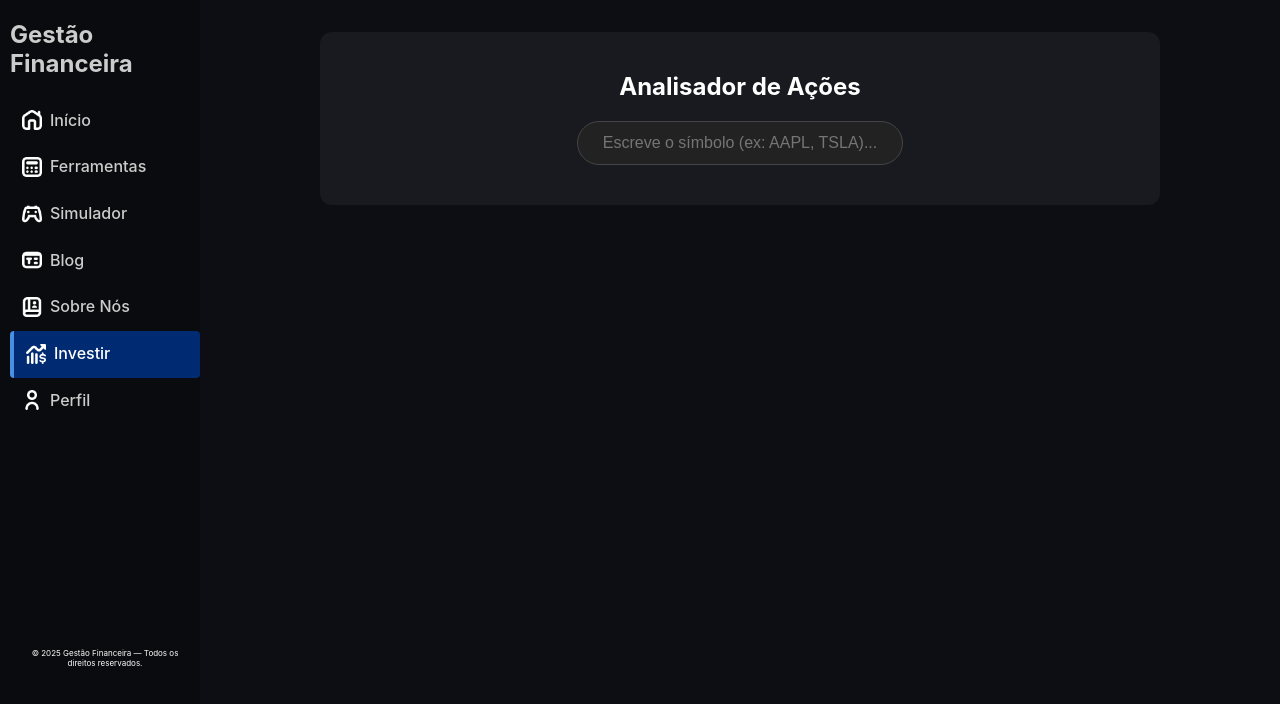
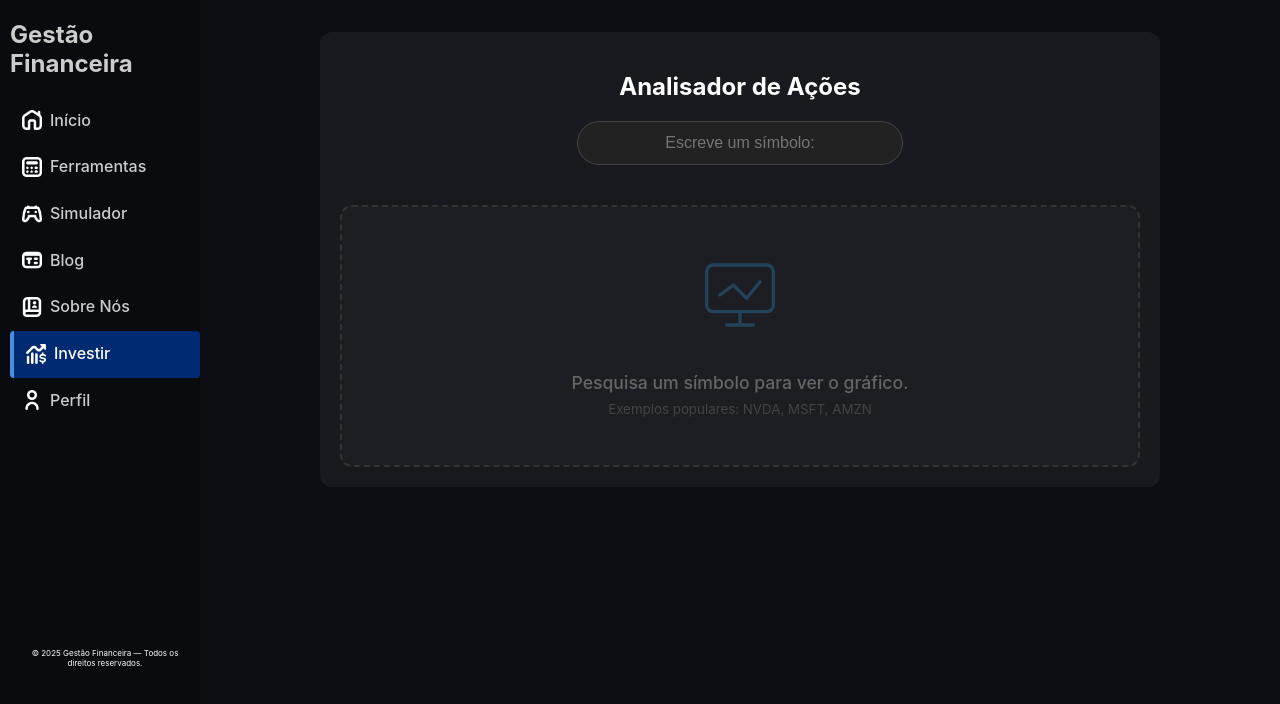
Before and after one commit to LUKOM-rgb/PW, a Vue app in the folder gestão-financeira/: page /investir in a window 1280 px wide. Shown: the top 704 px of the page. Built offline with nearby package versions, Linux system fonts and the light colour scheme; sample sign-in values are in the browser's storage.

Commit message:
fixes and adjust layout

```diff
--- a/gestão-financeira/db.json
+++ b/gestão-financeira/db.json
@@ -4,10 +4,10 @@
       "id": "admin",
       "password": "Adamastor123",
       "name": "admin",
-      "xp": 100000150,
+      "xp": 100000200,
       "level": "ADAMASTOR",
       "stats": {
-        "quiz_win": 103,
+        "quiz_win": 104,
         "calc_budget": 100,
         "calc_total": 107,
         "news_search": 100,
@@ -45,8 +45,8 @@
         }
       ],
       "simulador": {
-        "lastDate": "2026-01-19",
-        "plays": 0
+        "lastDate": "2026-01-24",
+        "plays": 1
       }
     },
     {
@@ -197,24 +197,27 @@
     },
     {
       "id": "99f6",
-      "name": "Lukinhass",
+      "name": "Lukinhas",
       "password": "1234567",
-      "xp": 0,
-      "level": 1,
+      "xp": 250,
+      "level": 2,
       "stats": {
-        "quiz_win": 0,
+        "quiz_win": 2,
         "calc_budget": 0,
         "calc_total": 0,
         "news_search": 0,
         "news_fav": 0,
-        "stock_search": 0,
+        "stock_search": 6,
         "types_used": []
       },
-      "conquistas": [],
+      "conquistas": [
+        "stock_search_5",
+        "quiz_first_win"
+      ],
       "favoritos": [],
       "simulador": {
-        "lastDate": null,
-        "plays": 0
+        "lastDate": "2026-01-24",
+        "plays": 2
       }
     }
   ]
--- a/gestão-financeira/src/assets/styles.css
+++ b/gestão-financeira/src/assets/styles.css
@@ -562,3 +562,50 @@ th {
   color: #2c3e50;
   font-size: 1.1rem;
 }
+
+/* Container que cobre a área (Overlay) */
+.loading-overlay {
+  display: flex;
+  justify-content: center;
+  align-items: center;
+  padding: 40px 0;
+  width: 100%;
+  min-height: 200px; /* Garante altura mínima para não "saltar" */
+}
+
+.spinner-container {
+  display: flex;
+  flex-direction: column;
+  align-items: center;
+  gap: 15px;
+}
+
+/* O círculo animado */
+.spinner {
+  width: 50px;
+  height: 50px;
+  border: 4px solid rgba(52, 152, 219, 0.3); /* Cor de fundo suave */
+  border-radius: 50%;
+  border-top-color: #3498db; /* Cor principal a girar */
+  animation: spin 1s ease-in-out infinite;
+  box-shadow: 0 0 10px rgba(52, 152, 219, 0.5); /* Brilho subtil */
+}
+
+/* O texto por baixo */
+.spinner-container p {
+  color: #a8d5e2;
+  font-size: 1.1rem;
+  font-weight: 500;
+  animation: pulse 1.5s infinite ease-in-out;
+}
+
+/* Animação de rotação */
+@keyframes spin {
+  to { transform: rotate(360deg); }
+}
+
+/* Animação de pulsação do texto */
+@keyframes pulse {
+  0%, 100% { opacity: 0.6; }
+  50% { opacity: 1; }
+}
--- a/gestão-financeira/src/components/InvestirPesquisa.vue
+++ b/gestão-financeira/src/components/InvestirPesquisa.vue
@@ -5,13 +5,19 @@
     <div class="search-box">
       <input
         v-model="termo"
-        placeholder="Escreve o símbolo (ex: AAPL, TSLA)..."
+        placeholder="Escreve um símbolo:"
         class="search-input"
       />
       <span v-if="aDigitar" class="typing-indicator">Wait...</span>
     </div>
 
-    <div v-if="acoesStore.aCarregar" class="loading">A carregar dados...</div>
+    <div v-if="acoesStore.aCarregar" class="loading-overlay">
+  <div class="spinner-container">
+    <div class="spinner"></div>
+    <p>A carregar o grafico...</p>
+  </div>
+</div>
+
     <div v-if="acoesStore.erro" class="error">{{ acoesStore.erro }}</div>
 
     <div v-if="!acoesStore.aCarregar && acoesStore.dadosAcao.length > 0" class="results-area">
@@ -40,6 +46,20 @@
         </table>
       </div>
     </div>
+
+    <div v-else-if="!acoesStore.aCarregar && !acoesStore.erro" class="empty-state">
+      <div class="empty-icon">
+        <svg xmlns="http://www.w3.org/2000/svg" viewBox="0 0 24 24" fill="none" stroke="currentColor" stroke-width="1" stroke-linecap="round" stroke-linejoin="round">
+          <rect x="2" y="3" width="20" height="14" rx="2" ry="2"></rect>
+          <line x1="8" y1="21" x2="16" y2="21"></line>
+          <line x1="12" y1="17" x2="12" y2="21"></line>
+          <polyline points="6 12 10 9 14 13 18 8"></polyline>
+        </svg>
+      </div>
+      <p>Pesquisa um símbolo para ver o gráfico.</p>
+      <small>Exemplos populares: NVDA, MSFT, AMZN</small>
+    </div>
+
   </div>
 </template>
 
@@ -55,23 +75,31 @@ export default {
     return {
       termo: '',
       chartInstance: null,
-      timer: null,      // Para guardar o temporizador
-      aDigitar: false   // Para mostrar efeito visual
+      timer: null,
+      aDigitar: false
     }
   },
   computed: {
     ...mapStores(usarStoreAcoes, usarStoreAuth)
   },
   watch: {
-    // Vigia o campo de pesquisa
     termo(novoValor) {
-      clearTimeout(this.timer); // Cancela a pesquisa anterior se ainda estiveres a escrever
-      this.acoesStore.erro = null; // Limpa erros antigos
+      clearTimeout(this.timer);
+      this.acoesStore.erro = null;
+
+      // Se o utilizador apagar o texto, limpamos os dados antigos para mostrar a imagem padrão
+      if (!novoValor) {
+          this.acoesStore.dadosAcao = [];
+          if (this.chartInstance) {
+              this.chartInstance.destroy();
+              this.chartInstance = null;
+          }
+          this.aDigitar = false;
+          return;
+      }
 
       if (novoValor && novoValor.length > 1) {
         this.aDigitar = true;
-
-        // Espera 800ms (quase 1 segundo) após parares de escrever
         this.timer = setTimeout(() => {
           this.pesquisar();
           this.aDigitar = false;
@@ -87,11 +115,12 @@ export default {
 
       await this.acoesStore.buscarAcao(this.termo);
 
-      // Se encontrou dados válidos
       if (!this.acoesStore.erro && this.acoesStore.dadosAcao.length > 0) {
-        this.renderChart();
+        // Usamos $nextTick para garantir que o HTML do gráfico existe antes de desenhar
+        this.$nextTick(() => {
+            this.renderChart();
+        });
 
-        // Gamificação: Só dá XP se for uma pesquisa válida
         if (this.authStore.user) {
              this.authStore.incrementarEstatistica('stock_search');
         }
@@ -113,17 +142,25 @@ export default {
             label: 'Preço de Fecho',
             data: dadosGrafico.map(d => d.close),
             borderColor: '#3498db',
-            backgroundColor: 'rgba(52, 152, 219, 0.2)',
+            backgroundColor: (context) => {
+              const ctx = context.chart.ctx;
+              const gradient = ctx.createLinearGradient(0, 0, 0, 300);
+              gradient.addColorStop(0, 'rgba(52, 152, 219, 0.4)');
+              gradient.addColorStop(1, 'rgba(52, 152, 219, 0.0)');
+              return gradient;
+            },
             fill: true,
-            tension: 0.3
+            tension: 0.3,
+            pointRadius: 2
           }]
         },
         options: {
           responsive: true,
-          plugins: { legend: { labels: { color: 'white' } } },
+          maintainAspectRatio: false,
+          plugins: { legend: { display: false } },
           scales: {
-            y: { ticks: { color: '#ccc' }, grid: { color: '#444' } },
-            x: { ticks: { color: '#ccc' }, grid: { display: false } }
+            y: { ticks: { color: '#888' }, grid: { color: '#333' } },
+            x: { ticks: { color: '#888' }, grid: { display: false } }
           }
         }
       });
@@ -131,3 +168,45 @@ export default {
   }
 }
 </script>
+
+<style scoped>
+/* Adicione isto ao seu CSS */
+.empty-state {
+  display: flex;
+  flex-direction: column;
+  align-items: center;
+  justify-content: center;
+  padding: 3rem 1rem;
+  color: #666;
+  text-align: center;
+  border: 2px dashed #333; /* Borda tracejada para dar aspeto de placeholder */
+  border-radius: 12px;
+  margin-top: 20px;
+  background: rgba(255, 255, 255, 0.02);
+}
+
+.empty-icon svg {
+  width: 80px;
+  height: 80px;
+  margin-bottom: 1rem;
+  opacity: 0.3; /* Deixa o ícone subtil */
+  color: #3498db;
+}
+
+.empty-state p {
+  font-size: 1.1rem;
+  margin-bottom: 0.5rem;
+  font-weight: 500;
+}
+
+.empty-state small {
+  color: #444;
+}
+
+/* Garante que o container do gráfico tem altura fixa */
+.chart-wrapper {
+  position: relative;
+  height: 300px;
+  width: 100%;
+}
+</style>
--- a/gestão-financeira/src/views/BlogView.vue
+++ b/gestão-financeira/src/views/BlogView.vue
@@ -17,7 +17,12 @@
       </div>
     </div>
 
-    <div v-if="acoesStore.aCarregar" class="loading">A carregar...</div>
+    <div v-if="acoesStore.aCarregar" class="loading-overlay">
+  <div class="spinner-container">
+    <div class="spinner"></div>
+    <p>A analisar notícias...</p>
+  </div>
+</div>
 
     <div v-else class="grid">
       <div v-for="(n, i) in noticiasExibidas" :key="i" class="card">
--- a/gestão-financeira/src/views/FerramentasView.vue
+++ b/gestão-financeira/src/views/FerramentasView.vue
@@ -99,7 +99,7 @@
             <button type="button" @click="limparDivida" class="btn btn-outline">Limpar</button>
           </div>
 
-          <div class="result"> {{ divida.meses }} meses para pagar a dívida</div>
+          <div class="result"> {{ divida.meses }} Meses para pagar a dívida</div>
         </form>
       </article>
     </section>
@@ -247,22 +247,41 @@ export default {
 </script>
 
 <style scoped>
-.container { padding: 20px; color: #fff; text-align: center; }
+.container {
+  padding: 20px;
+  color: #fff;
+  text-align: center;
+}
+
+
 .grid {
   display: grid;
   grid-template-columns: repeat(auto-fit, minmax(300px, 1fr));
   gap: 20px;
   margin-top: 30px;
+  align-items: stretch;
 }
+
 .card {
   background: #0d2546;
   color: whitesmoke;
   padding: 20px;
   border-radius: 10px;
   box-shadow: 0 4px 6px rgba(0,0,0,0.1);
+
+
   display: flex;
   flex-direction: column;
+  height: 100%;
 }
+
+
+.card form {
+  display: flex;
+  flex-direction: column;
+  flex: 1;
+}
+
 
 input, select {
   width: 100%;
@@ -283,7 +302,14 @@ label {
   color: #a8d5e2;
 }
 
-.row { display: flex; gap: 10px; margin-top: auto; } /* margin-top auto empurra botões para baixo se os cards tiverem alturas diferentes */
+
+.row {
+  display: flex;
+  gap: 10px;
+  margin-top: auto;
+  padding-top: 10px;
+}
+
 
 .btn {
   flex: 1;
@@ -296,23 +322,32 @@ label {
   font-weight: bold;
   transition: background 0.3s;
 }
-.btn:hover { background: #219150; }
+
+.btn:hover {
+  background: #219150;
+}
 
 .btn-outline {
   background: transparent;
   border: 1px solid #95a5a6;
   color: #bdc3c7;
 }
-.btn-outline:hover { background: #95a5a6; color: #fff; }
+
+.btn-outline:hover {
+  background: #95a5a6;
+  color: #fff;
+}
+
 
 .result {
-  margin-top: 20px;
+  margin-top: 15px;
   padding: 10px;
   background: rgba(39, 174, 96, 0.1);
   border-radius: 5px;
   font-weight: bold;
   color: #2ecc71;
   font-size: 1.2rem;
+  text-align: center;
 }
 
 .gamification-badge {
```
Also changed, not shown: gestão-financeira/src/views/SimuladorView.vue (+122 -18 lines), gestão-financeira/src/assets/down-trend-svgrepo-com.svg (added), gestão-financeira/src/assets/up-trend-round-svgrepo-com.svg (added).
